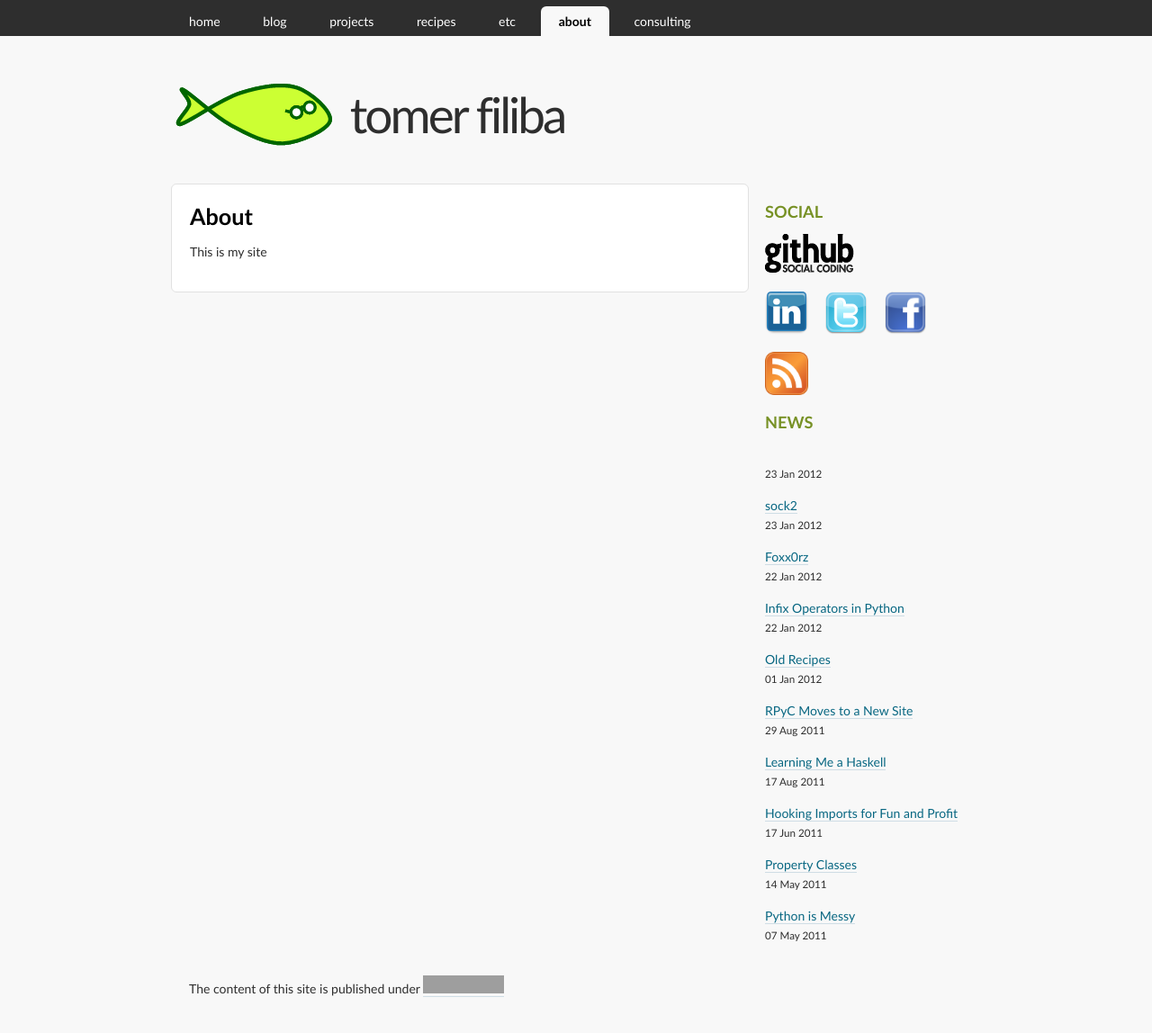
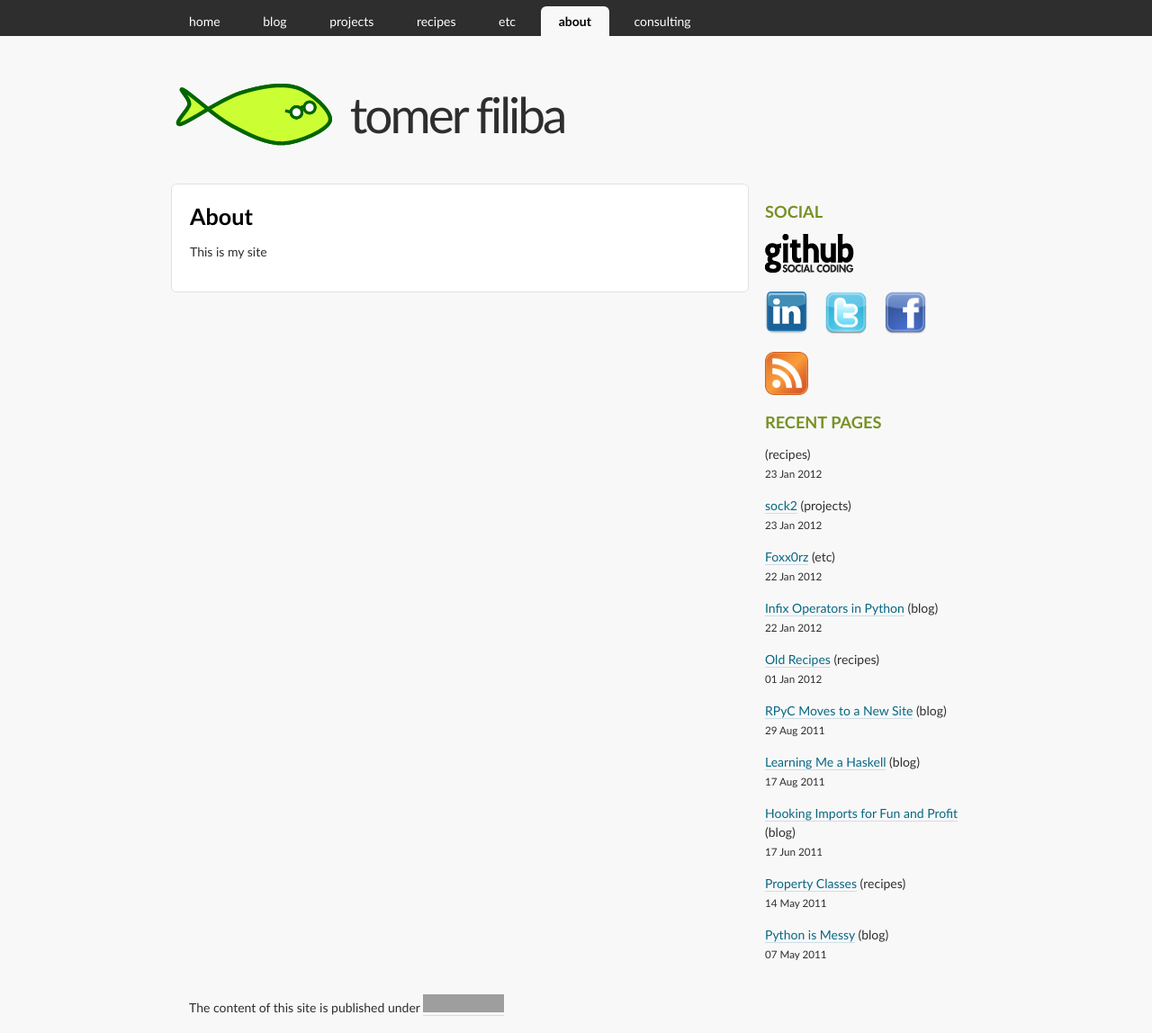
Before and after one commit to tomerfiliba/tomerfiliba.github.io, a Jekyll site: the page built from about.md, in a window 1280 px wide. Shown: the whole page at 90% size. Built offline with Jekyll 4.4.1, drawn with Linux system fonts in a browser that asks for light colours; Markdown is read by kramdown in place of the engine named in the settings; before the commit the page ends 1127 px from its top, so only the background shows below that; grey boxes are pictures that could not be loaded.

Commit message:
new layout

```diff
--- a/_layouts/default.html
+++ b/_layouts/default.html
@@ -82,11 +82,11 @@ layout: nil
                 <a href="/atom.xml" target="_blank" class="borderless"><img src="/static/rss-logo.png" width="48" height="48" title="ATOM feed"></a> &nbsp;&nbsp;&nbsp;
                 </p>
                 </div>
-                <h1>News</h1>
+                <h1>Recent Pages</h1>
                 <div>
                 {% for p in site.posts limit: 10 %}
                     <p>
-                    <a href="{{ p.url }}">{{ p.title }}</a>
+                    <a href="{{ p.url }}">{{ p.title }}</a> ({{ p.categories | first }})
                     <br/>
                     <small>{{ p.date | date_to_string }}</small>
                     </p>
--- a/index.html
+++ b/index.html
@@ -23,7 +23,7 @@ you'll find it interesting.
 
 <h2>Latest blog posts</h2>
 
-{% for post in site.categories.blog limit: 5 %}
+{% for post in site.categories.blog limit: 4 %}
     <div class="blog-post">
         <div style="float:left;"><h2><a href="{{ post.url }}" class="blog-title">{{ post.title }}</a></h2></div>
         <div style="float:right;"><em>posted on {{ post.date | date: '%B %d, %Y' }}</em></div>
```
